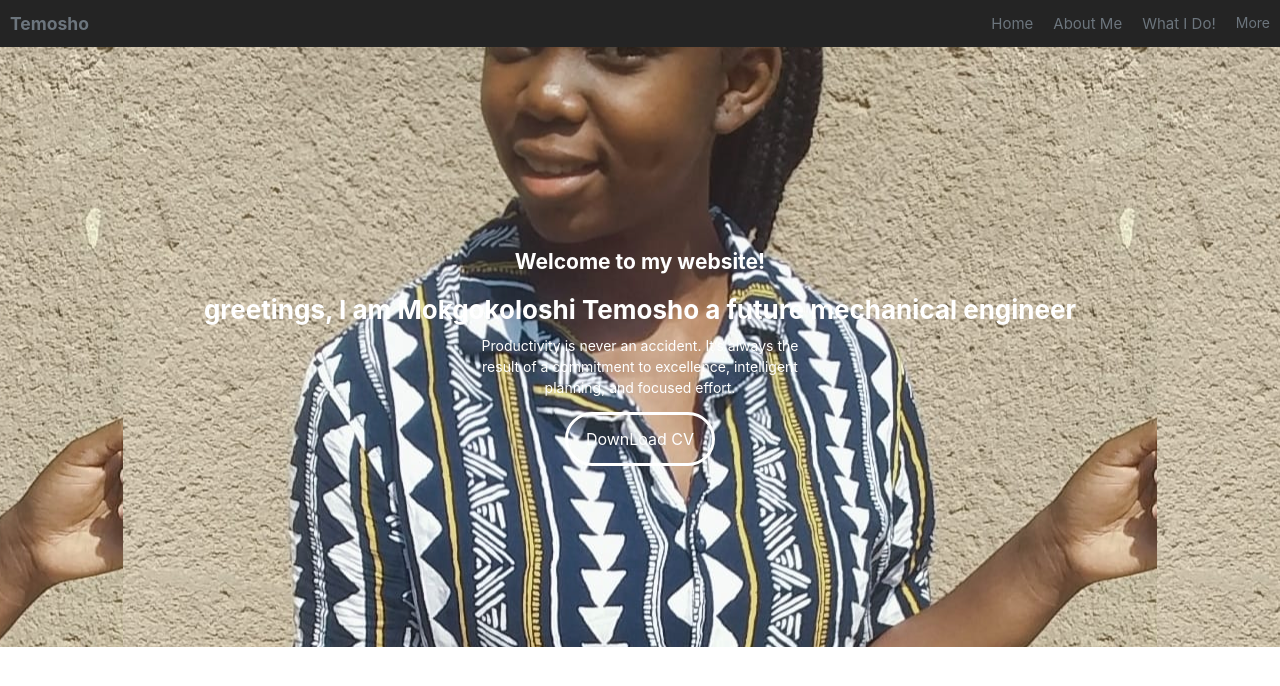
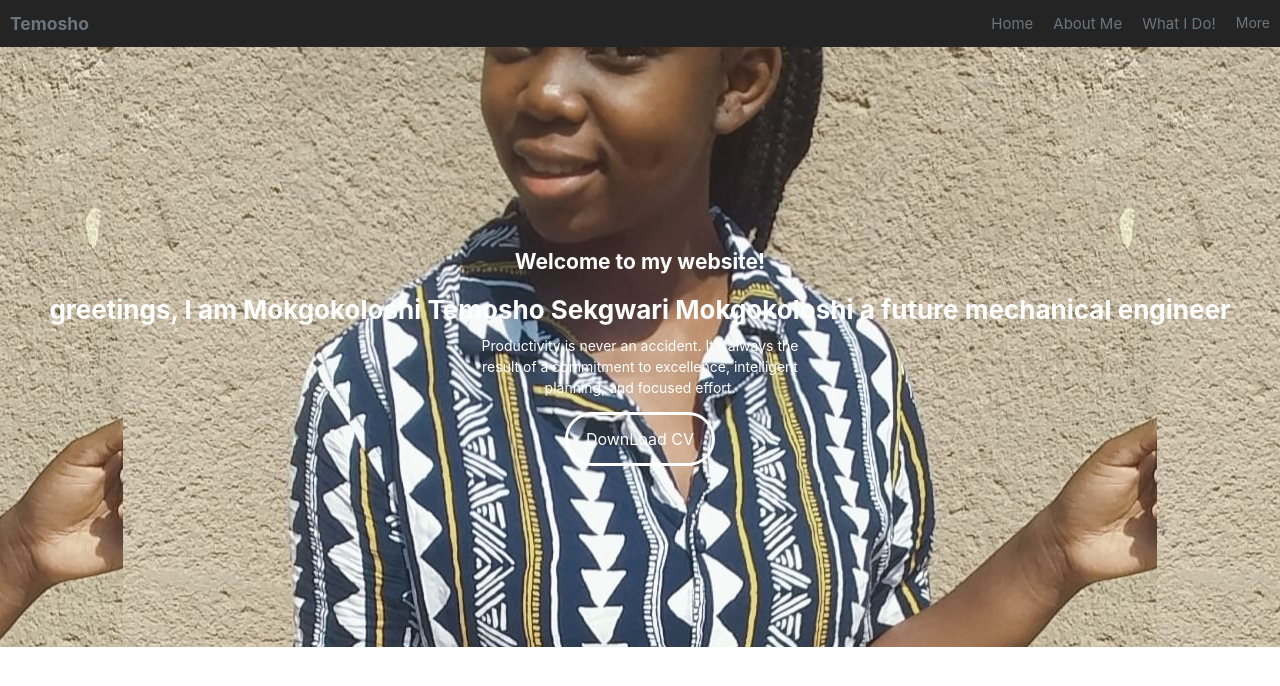
Before and after one commit to Mulelur/temosho, a React (Create React App) app: page / in a window 1280 px wide. Shown: the top 686 px of the page. Built offline with nearby package versions, Linux system fonts and the light colour scheme.

Commit message:
rename Sname 2

```diff
--- a/src/container/aboutMe/aboutMe.js
+++ b/src/container/aboutMe/aboutMe.js
@@ -15,7 +15,7 @@ export default function AboutMeContainer() {
         <AboutMe.Column>
           <AboutMe.Heading2>About Me</AboutMe.Heading2>
           <AboutMe.Heading4>
-            Hello! My Name is Mokgokoloshi Temosho.
+            Hello! My Name is Mokgokoloshi Sekgwari Temosho.
           </AboutMe.Heading4>
           <AboutMe.Text>
             I am doing mechanical engineering which is the course i desire the
--- a/src/container/home/sectionHeader.js
+++ b/src/container/home/sectionHeader.js
@@ -8,7 +8,8 @@ export default function SectionHeaderContainer() {
       <SectionHeader.Container>
         <SectionHeader.Heading4>Welcome to my website!</SectionHeader.Heading4>
         <SectionHeader.Heading1>
-          greetings, I am Mokgokoloshi Temosho a future mechanical engineer
+          greetings, I am Mokgokoloshi Temosho Sekgwari Mokgokoloshi a future
+          mechanical engineer
         </SectionHeader.Heading1>
         <SectionHeader.Text>
           Productivity is never an accident. It’s always the result of a
```
